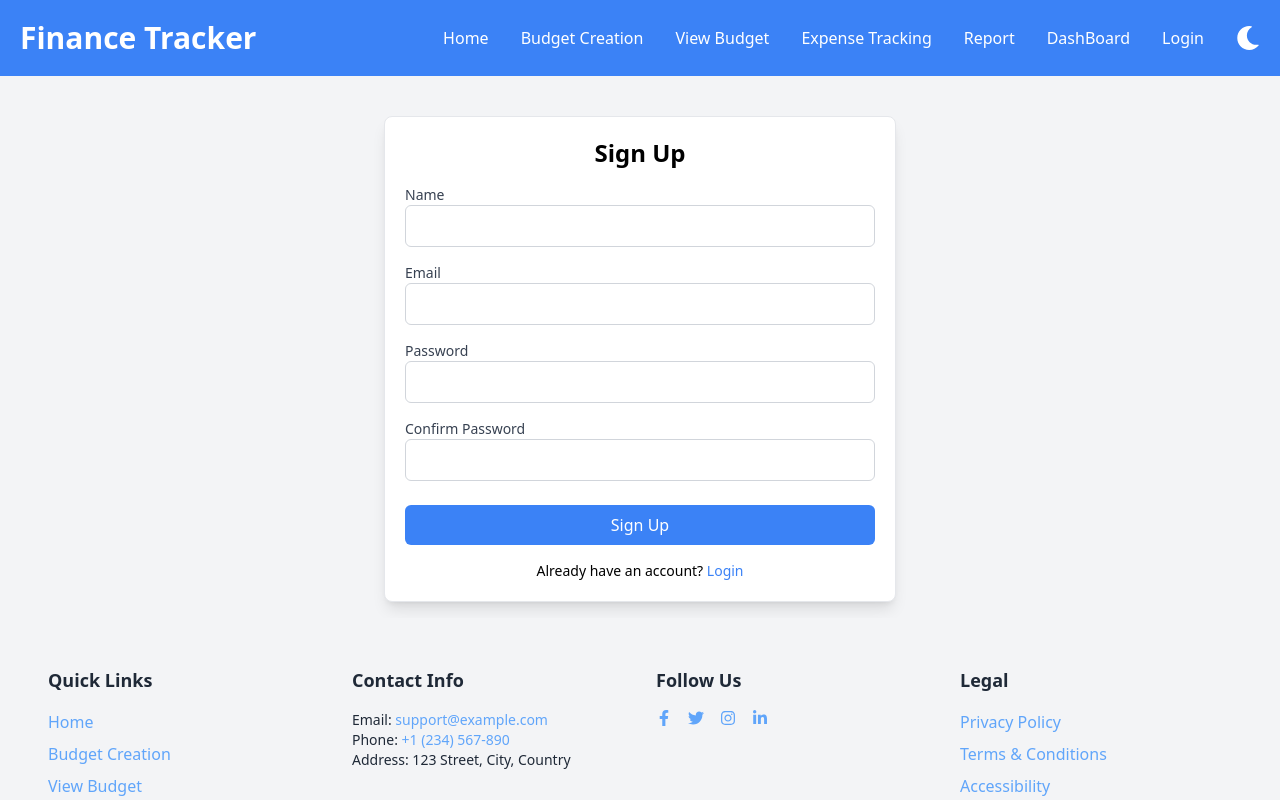
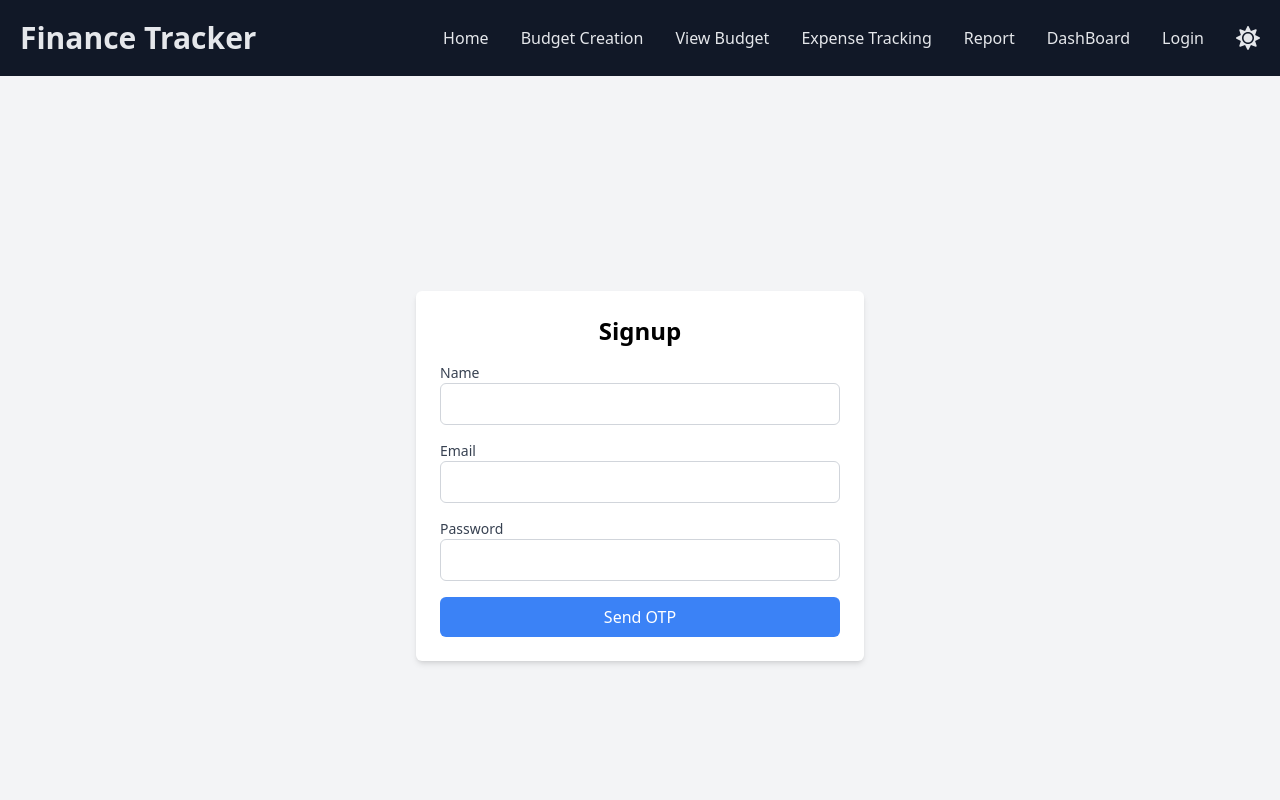
Before and after one commit to Abhishek-kroy/finance_tracking_frontend, a React (Create React App) app: page /signup in a window 1280 px wide. Shown: the top 800 px of the page. Built offline with nearby package versions, Linux system fonts and the light colour scheme; the HTML template or start-up script is replaced by a standard one.

Commit message:
signup method modified

```diff
--- a/src/components/BudgetReport.js
+++ b/src/components/BudgetReport.js
@@ -4,7 +4,6 @@ const BudgetReport = ({ aiResponse }) => {
   return (
     <div>
       <h1>AI Generated Budget Report</h1>
-      {/* Render the HTML content from aiResponse */}
       <div dangerouslySetInnerHTML={{ __html: aiResponse }} />
     </div>
   );
--- a/src/pages/Signup.js
+++ b/src/pages/Signup.js
@@ -1,60 +1,116 @@
 import React, { useState } from "react";
-import { useNavigate } from "react-router-dom";
 import axios from "axios";
 import Navbar from "../components/Navbar";
 import Footer from "../components/Footer";
+import { useNavigate } from "react-router-dom";
 
-const Signup = ({mode,setMode}) => {
-    const [name, setName] = useState("");
-    const [email, setEmail] = useState("");
-    const [password, setPassword] = useState("");
-    const [confirmPassword, setConfirmPassword] = useState("");
-    const [error, setError] = useState("");
+const Signup = ({ mode, setMode }) => {
+    const [name, setName] = useState(""); // Name state
+    const [email, setEmail] = useState(""); // Email state
+    const [password, setPassword] = useState(""); // Password state
+    const [otp, setOtp] = useState(""); // OTP state
+    const [otpSent, setOtpSent] = useState(false); // OTP sent state
+    const [otpVerified, setOtpVerified] = useState(false); // OTP verified state
+    const [loading, setLoading] = useState(false); // Loading state
+    const [error, setError] = useState(""); // Error message
+    const [successMessage, setSuccessMessage] = useState(""); // Success message
     const navigate = useNavigate();
 
-    const handleSubmit = async (e) => {
-        e.preventDefault();
-
-        // Check if all fields are filled
-        if (!name || !email || !password || !confirmPassword) {
-            setError("All fields are required!");
+    const sendOtp = async () => {
+        if (!email) {
+            setError("Please enter a valid email.");
             return;
         }
 
-        // Check if passwords match
-        if (password !== confirmPassword) {
-            setError("Passwords do not match!");
+        setLoading(true);
+        setError("");
+        setSuccessMessage("");
+
+        try {
+            const response = await axios.post(`https://finance-tracker-backend-0h5z.onrender.com/api/v1/sendOtp`, { email });
+            if (response.data.success) {
+                setOtpSent(true);
+                setSuccessMessage("OTP sent to your email.");
+            } else {
+                setError(response.data.message || "Failed to send OTP. Please try again.");
+            }
+        } catch (err) {
+            console.error("Error sending OTP:", err);
+            setError("An error occurred while sending OTP. Please try again.");
+        } finally {
+            setLoading(false);
+        }
+    };
+
+    const verifyOtp = async () => {
+        if (!otp) {
+            setError("Please enter the OTP.");
             return;
         }
 
+        setLoading(true);
+        setError("");
+        setSuccessMessage("");
+
         try {
-            // Send signup data to the backend
-            const response = await axios.post("https://finance-tracker-backend-0h5z.onrender.com/api/v1/register", {
-                name,
-                email,
-                password,
-            });
-
-            // Handle successful signup
+            const response = await axios.post("https://finance-tracker-backend-0h5z.onrender.com:4000/api/v1/verifyOtp", { email, otp });
             if (response.data.success) {
-                // Redirect to login page after successful signup
-                navigate("/login");
+                setOtpVerified(true);
+                setSuccessMessage("OTP verified successfully.");
             } else {
-                setError(response.data.message); // Set the error message from the response
+                setError(response.data.message || "Invalid OTP. Please try again.");
             }
         } catch (err) {
-            // Handle any errors from the backend or during the request
-            console.error("Signup Error: ", err);
-            setError("An error occurred. Please try again later.");
+            console.error("Error verifying OTP:", err);
+            setError("An error occurred while verifying OTP. Please try again.");
+        } finally {
+            setLoading(false);
+        }
+    };
+
+    const handleSignup = async () => {
+        if (!name) {
+            setError("Please enter your name.");
+            return;
+        }
+
+        if (!password) {
+            setError("Please enter a password.");
+            return;
+        }
+
+        setLoading(true);
+        setError("");
+        setSuccessMessage("");
+
+        try {
+            const response = await axios.post("https://finance-tracker-backend-0h5z.onrender.com/api/v1/register", { name, email, password });
+            if (response.data.success) {
+                setSuccessMessage("Signup successful! You can now log in.");
+                navigate('/login')
+            } else {
+                setError(response.data.message || "Signup failed. Please try again.");
+            }
+        } catch (err) {
+            console.error("Error during signup:", err);
+            setError("An error occurred during signup. Please try again.");
+        } finally {
+            setLoading(false);
         }
     };
 
     return (
-        <div className="flex flex-col min-h-screen bg-gray-100">
-            <Navbar mode={mode} setMode={setMode}/>
-            <div className="flex-grow min-w-[40vw] mb-4 mx-auto mt-10 p-5 border rounded-lg shadow-lg bg-white">
-                <h2 className="text-2xl font-bold text-center mb-4">Sign Up</h2>
-                <form onSubmit={handleSubmit}>
+        <div>
+            <Navbar />
+            <div className="flex flex-col items-center justify-center min-h-screen bg-gray-100">
+                <div className="bg-white p-6 rounded-md shadow-md w-full max-w-md">
+                    <h2 className="text-2xl font-bold mb-4 text-center">Signup</h2>
+
+                    {/* Display error or success messages */}
+                    {error && <p className="text-red-500 text-sm mb-4">{error}</p>}
+                    {successMessage && <p className="text-green-500 text-sm mb-4">{successMessage}</p>}
+
+                    {/* Name input */}
                     <div className="mb-4">
                         <label className="block text-sm font-medium text-gray-700">Name</label>
                         <input
@@ -62,10 +118,12 @@ const Signup = ({mode,setMode}) => {
                             value={name}
                             onChange={(e) => setName(e.target.value)}
                             className="w-full p-2 border border-gray-300 rounded-md"
+                            disabled={otpSent}
                             required
                         />
                     </div>
 
+                    {/* Email input */}
                     <div className="mb-4">
                         <label className="block text-sm font-medium text-gray-700">Email</label>
                         <input
@@ -73,10 +131,13 @@ const Signup = ({mode,setMode}) => {
                             value={email}
                             onChange={(e) => setEmail(e.target.value)}
                             className="w-full p-2 border border-gray-300 rounded-md"
+                            disabled={otpSent}
                             required
                         />
                     </div>
 
+                    {/* Password input */}
+                    {(
                         <div className="mb-4">
                             <label className="block text-sm font-medium text-gray-700">Password</label>
                             <input
@@ -87,38 +148,54 @@ const Signup = ({mode,setMode}) => {
                                 required
                             />
                         </div>
+                    )}
 
-                    <div className="mb-6">
-                        <label className="block text-sm font-medium text-gray-700">Confirm Password</label>
+                    {/* Send OTP button */}
+                    {!otpSent && (
+                        <button
+                            onClick={sendOtp}
+                            className="w-full bg-blue-500 text-white p-2 rounded-md hover:bg-blue-600"
+                            disabled={loading}
+                        >
+                            {loading ? "Sending OTP..." : "Send OTP"}
+                        </button>
+                    )}
+
+                    {/* OTP input */}
+                    {otpSent && !otpVerified && (
+                        <div className="mt-4">
+                            <label className="block text-sm font-medium text-gray-700">Enter OTP</label>
                             <input
-                            type="password"
-                            value={confirmPassword}
-                            onChange={(e) => setConfirmPassword(e.target.value)}
+                                type="text"
+                                value={otp}
+                                onChange={(e) => setOtp(e.target.value)}
                                 className="w-full p-2 border border-gray-300 rounded-md"
+                                maxLength={6}
                                 required
                             />
+                            <button
+                                onClick={verifyOtp}
+                                className="w-full mt-4 bg-green-500 text-white p-2 rounded-md hover:bg-green-600"
+                                disabled={loading}
+                            >
+                                {loading ? "Verifying OTP..." : "Verify OTP"}
+                            </button>
                         </div>
+                    )}
 
-                    {error && <p className="text-red-500 text-xs mb-4">{error}</p>}
-
+                    {/* Signup button */}
+                    {otpVerified && (
                         <button
-                        type="submit"
-                        className="w-full bg-blue-500 text-white p-2 rounded-md hover:bg-blue-600"
+                            onClick={handleSignup}
+                            className="w-full mt-4 bg-blue-500 text-white p-2 rounded-md hover:bg-blue-600"
+                            disabled={loading}
                         >
-                        Sign Up
+                            {loading ? "Signing Up..." : "Sign Up"}
                         </button>
-                </form>
-
-                <div className="mt-4 text-center">
-                    <p className="text-sm">
-                        Already have an account?{" "}
-                        <a href="/login" className="text-blue-500 hover:text-blue-700">
-                            Login
-                        </a>
-                    </p>
+                    )}
                 </div>
             </div>
-            <Footer mode={mode}/>
+            <Footer />
         </div>
     );
 };
```
Lines whose indentation alone changed are shown as unchanged.
